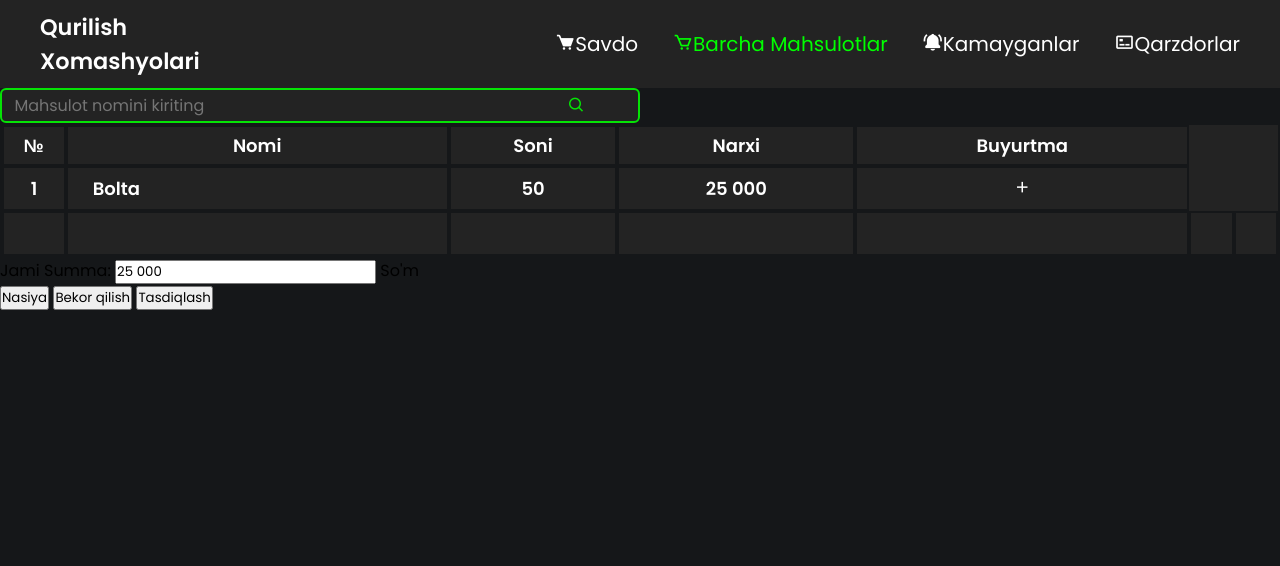
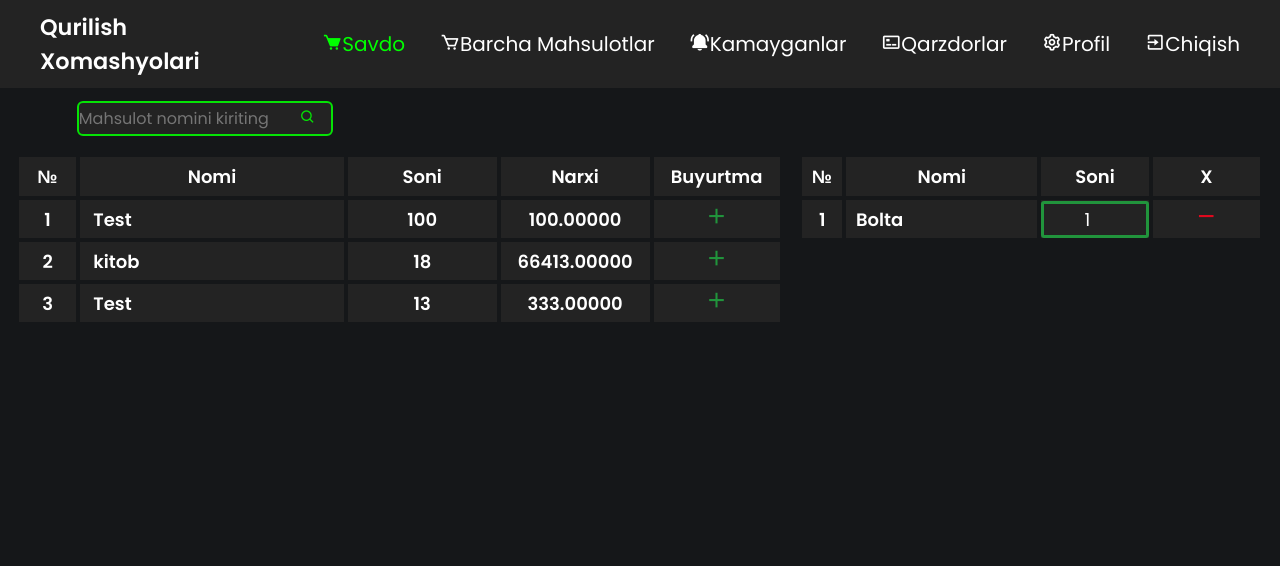
Before and after one commit to Rokki-Khazratov/simple-shop-management, a Django app: page /trade/ in a window 1280 px wide. Shown: the top 566 px of the page. Run offline with Django 5.2, Linux system fonts and the light colour scheme; data comes from the database, SQL or seed files in the repository; both versions use the stored data as it was after the commit.

Commit message:
trade html

```diff
--- a/src/product/views.py
+++ b/src/product/views.py
@@ -39,8 +39,9 @@ def debetors(request):
 
 
 def trade(request):
+    products = Product.objects.all()
 
     context = {
-
+        'products':  products
     }
     return render(request, 'main/trade.html', context)
--- a/src/template/main/trade.html
+++ b/src/template/main/trade.html
@@ -1,6 +1,54 @@
-{% extends 'base.html' %}
+{% load static %}
+<!DOCTYPE html>
+<html lang="en">
 
-{% block content %}
+<head>
+    <meta charset="UTF-8">
+    <meta name="viewport" content="width=device-width, initial-scale=1.0">
+    <title>Qurilish Mollari</title>
+    <!-- Css Stylesheeets -->
+    <link rel="stylesheet" href="{% static 'css/style.css' %}">
+    <!-- Icon === -->
+    <link rel="shortcut icon" href="{% static 'icon/img1.jpg' %}" type="image/x-icon">
+    <link href='https://unpkg.com/boxicons@2.1.4/css/boxicons.min.css' rel='stylesheet'>
+    <link rel="stylesheet" href="{% static 'css/savdo.css' %}">
+</head>
+
+<body>
+    <header>
+        <nav class="navbar">
+            <!--  Logo ==  -->
+            <a href="index.html" class="logo">
+                Qurilish <br> Xomashyolari
+            </a>
+            <!-- Navigation bar -->
+            <ul class="menu">
+                <span id="close-menu-btn" class="material-symbols-outlined"><i class='bx bx-x bx-spin'></i></span>
+                <li><a href="savdo.html" class="active">
+                        <i class='bx bxs-cart'></i>Savdo
+                    </a></li>
+                <li><a href="barcha.html">
+                        <i class='bx bx-cart'></i>Barcha Mahsulotlar
+                    </a></li>
+                <!-- <li><a href="kelishi.html">
+                <i class='bx bx-wallet'>Kelishi</i>
+            </a></li> -->
+                <li><a href="kamayganlar.html">
+                        <i class='bx bxs-bell-ring'></i>Kamayganlar
+                    </a></li>
+                <li><a href="qarzdorlar.html">
+                        <i class='bx bx-credit-card-front'></i>Qarzdorlar
+                    </a></li>
+                <li><a href="profil.html">
+                        <i class='bx bx-cog'></i>Profil
+                    </a></li>
+                <li><a href="index.html">
+                        <i class='bx bx-exit'></i>Chiqish
+                    </a></li>
+            </ul>
+            <span id="hamburger-btn" class="material-symbols-outlined"><i class='bx bx-menu'></i></span>
+        </nav>
+    </header>
 
     <div id="savdo">
 
@@ -22,17 +70,44 @@
                     </tr>
                 </thead>
                 <tbody>
+                    {%for i in products %}
+                    <tr>
+                        <td>{{i.id}}</td>
+                        <td>{{i.name}}</td>
+                        <td>{{i.quantity}}</td>
+                        <td>{{i.price}}</td>
+                        <td><i class='bx bx-plus b'></i></td>
+                    </tr>
+                    {% endfor %}
+                </tbody>
+            </table>
 
+
+
+
+
+<!-- trade side,kinda table for adding products and createing kinda cart for sumerize price and calculate -->
+            <table>
+                <thead>
+                    <tr>
+                        <th>№</th>
+                        <th>Nomi</th>
+                        <th>Soni</th>
+                        <th>X</th>
+                    </tr>
+                </thead>
+                <tbody width="100%">
                     <tr>
                         <td>1</td>
                         <td>Bolta</td>
-                        <td>50</td>
-                        <td>25 000</td>
-                        <td><i class='bx bx-plus b'></i></td>
+                        <td><input class="num" placeholder="Soni" value="1" type="number"></td>
+                        <td><i class='bx bx-minus b'></i></td>
                     </tr>
-
                 </tbody>
             </table>
+
+
+
         </div>
         <div class="narxi">
             <p>
@@ -55,4 +130,21 @@
         </div>
 
     </div>
-    {% endblock%}
+
+    <div id="tasdiq">
+        <form action="savdo.html">
+            <a href="#" onclick="nasiya()"><i class='bx bx-x bx-tada'></i></a>
+            <h3>Nasiya Savdo</h3>
+            <input type="text" placeholder="Xaridor Ismi" required>
+            <input type="text" placeholder="Mahsulotlar" readonly>
+            <input type="number" placeholder="Jami Summa" readonly>
+            <input type="date" placeholder="Sana" required>
+            <button>Tasdiqlash</button>
+        </form>
+    </div>
+
+    <!-- Javascript ====== -->
+    <script src="{% static 'js/main.js' %}"></script>
+</body>
+
+</html>
```
Also changed, not shown: src/db.sqlite3.
